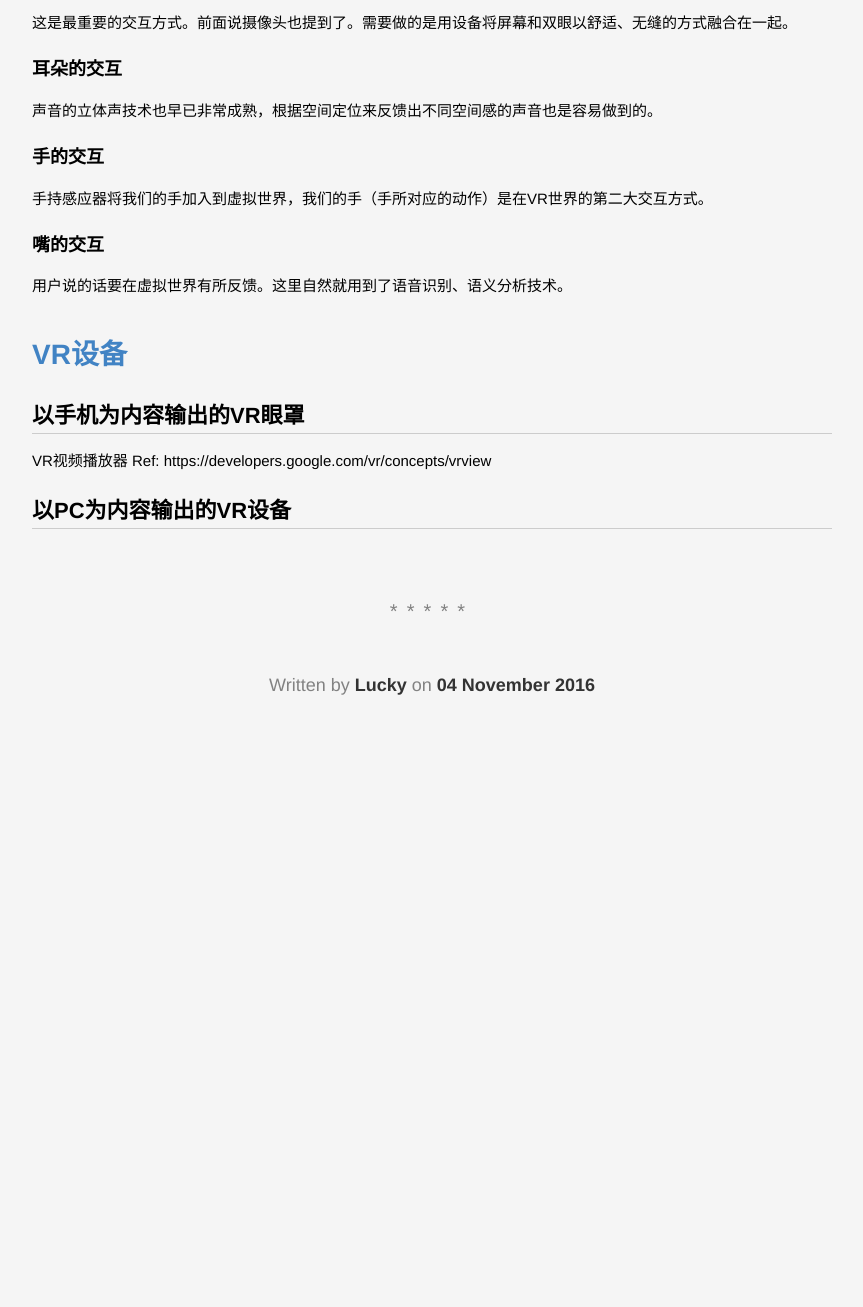
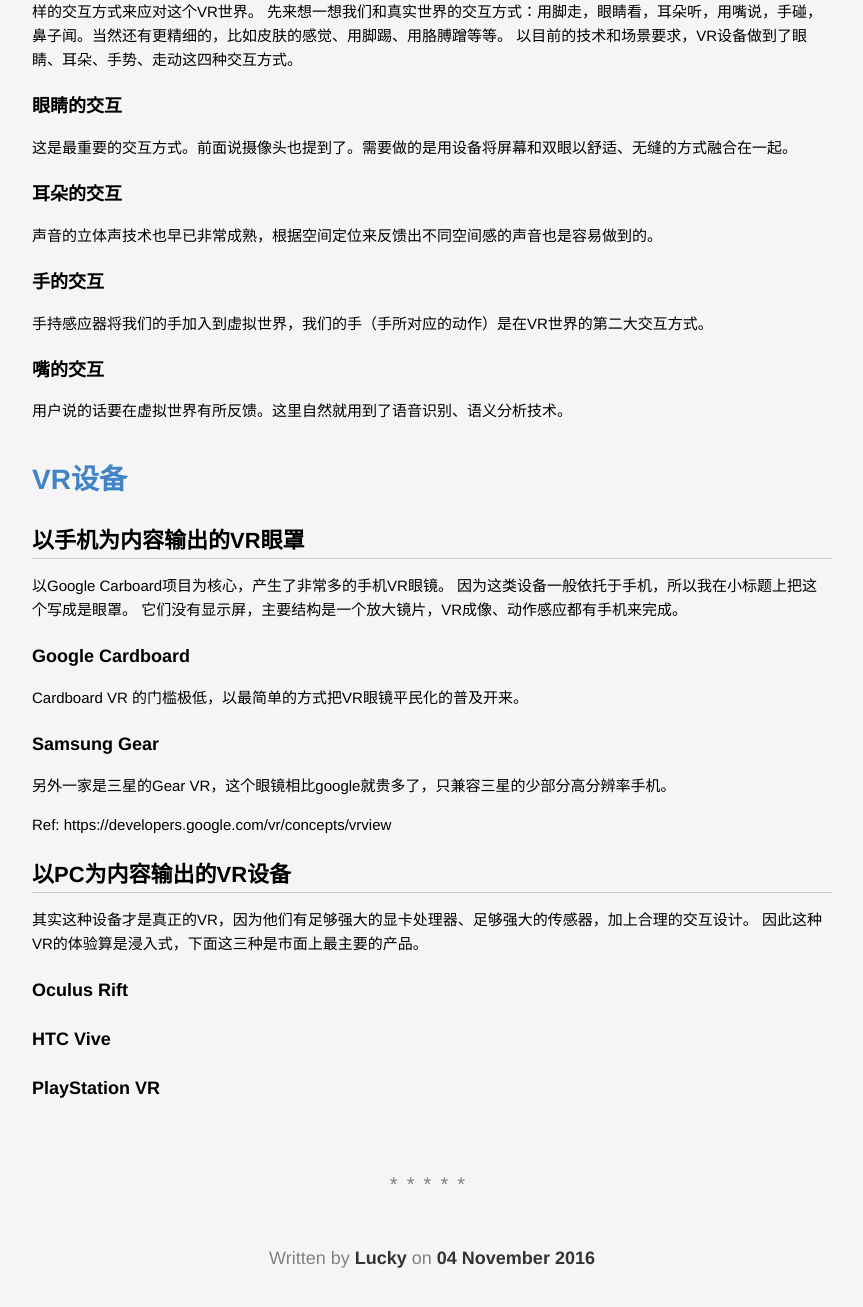
Before and after one commit to lucky521/blog, a Jekyll site: the page built from _posts/2016-11-04-VR-intro.markdown, in a window 1280 px wide and 1400 px high, scrolled down 2050 px. Shown: the top 1307 px of the window, without its empty margins (208-1071 px from the left). Built offline with Jekyll 4.4.1, drawn with Linux system fonts in a browser that asks for light colours; comment, search, counter and statistics services are not loaded; before the commit the page ends 2877 px from its top, so only the background shows below that; some of the changed text lies outside the part shown.

Commit message:
Update 2016-11-04-VR-intro.markdown

```diff
--- a/_posts/2016-11-04-VR-intro.markdown
+++ b/_posts/2016-11-04-VR-intro.markdown
@@ -78,7 +78,27 @@ Unity3D构建的虚拟世界，任何一个可见的物体都是实时渲染出
 
 ## 以手机为内容输出的VR眼罩
 
-VR视频播放器
+以Google Carboard项目为核心，产生了非常多的手机VR眼镜。
+因为这类设备一般依托于手机，所以我在小标题上把这个写成是眼罩。
+它们没有显示屏，主要结构是一个放大镜片，VR成像、动作感应都有手机来完成。
+
+### Google Cardboard
+
+Cardboard VR 的门槛极低，以最简单的方式把VR眼镜平民化的普及开来。
+
+### Samsung Gear
+
+另外一家是三星的Gear VR，这个眼镜相比google就贵多了，只兼容三星的少部分高分辨率手机。
+
 Ref: https://developers.google.com/vr/concepts/vrview
 
 ## 以PC为内容输出的VR设备
+
+其实这种设备才是真正的VR，因为他们有足够强大的显卡处理器、足够强大的传感器，加上合理的交互设计。
+因此这种VR的体验算是浸入式，下面这三种是市面上最主要的产品。
+
+### Oculus Rift
+
+### HTC Vive
+
+### PlayStation VR
```
